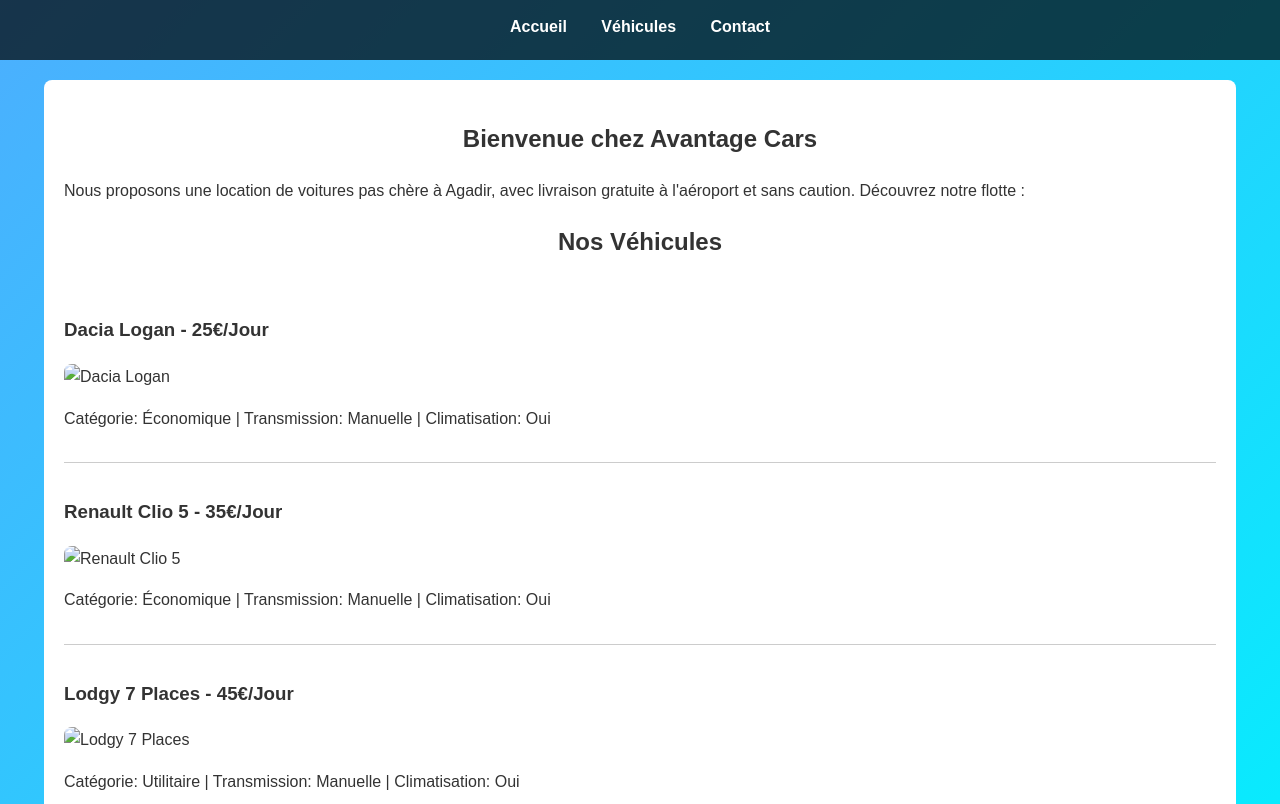
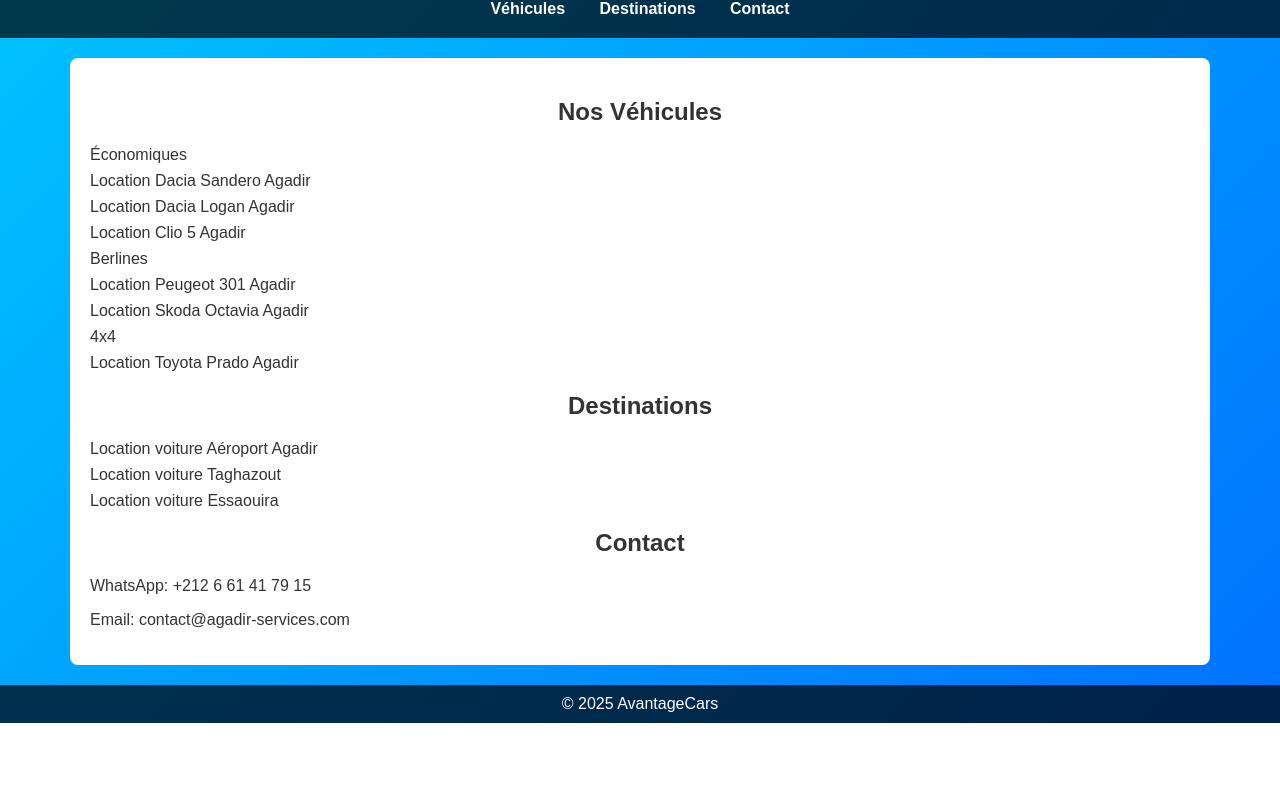
Before and after one commit to doukkar20/avantagecars, a plain HTML site: page index.html in a window 1280 px wide. Shown: the part 100-904 px from the top of the page. After the commit the page ends 823 px from the top, so only its background shows below. Drawn offline with Linux system fonts and the light colour scheme.

Commit message:
Update index.html

```diff
--- a/index.html
+++ b/index.html
@@ -3,53 +3,48 @@
 <head>
     <meta charset="UTF-8">
     <meta name="viewport" content="width=device-width, initial-scale=1.0">
-    <title>Location Voiture Agadir - Avantage Cars</title>
+    <title>Location voiture Agadir Aéroport pas cher - AvantageCars</title>
     <style>
         body {
-            font-family: 'Arial', sans-serif;
-            background: linear-gradient(135deg, #4facfe 0%, #00f2fe 100%);
-            color: #333;
+            font-family: Arial, sans-serif;
             margin: 0;
-            padding: 0;
-            line-height: 1.6;
+            background: linear-gradient(135deg, #00c6ff, #0072ff);
+            color: #fff;
         }
         header {
             background-color: rgba(0,0,0,0.7);
-            color: white;
-            padding: 20px 0;
+            padding: 20px;
             text-align: center;
         }
         nav a {
-            color: white;
+            color: #fff;
             margin: 0 15px;
             text-decoration: none;
             font-weight: bold;
         }
         .container {
-            width: 90%;
-            max-width: 1200px;
+            max-width: 1100px;
             margin: 20px auto;
-            background: white;
+            background: #fff;
+            color: #333;
             padding: 20px;
             border-radius: 8px;
         }
-        h1, h2 {
+        h1, h2, h3 {
             text-align: center;
         }
-        .car {
-            border-bottom: 1px solid #ccc;
-            padding: 15px 0;
+        ul {
+            list-style: none;
+            padding: 0;
         }
-        .car img {
-            max-width: 100%;
-            height: auto;
-            border-radius: 8px;
+        li {
+            margin: 8px 0;
         }
         footer {
+            background-color: rgba(0,0,0,0.7);
             text-align: center;
-            background-color: rgba(0,0,0,0.7);
+            padding: 10px;
             color: white;
-            padding: 10px 0;
             margin-top: 20px;
         }
     </style>
@@ -57,49 +52,57 @@
 <body>
 
 <header>
-    <h1>Location voiture Agadir - Avantage Cars</h1>
+    <h1>Location voiture Agadir Aéroport pas cher</h1>
     <nav>
-        <a href="#accueil">Accueil</a>
         <a href="#vehicules">Véhicules</a>
+        <a href="#destinations">Destinations</a>
         <a href="#contact">Contact</a>
     </nav>
 </header>
 
-<div class="container" id="accueil">
-    <h2>Bienvenue chez Avantage Cars</h2>
-    <p>Nous proposons une location de voitures pas chère à Agadir, avec livraison gratuite à l'aéroport et sans caution. Découvrez notre flotte :</p>
-
+<div class="container">
     <section id="vehicules">
         <h2>Nos Véhicules</h2>
+        <ul>
+            <li>Économiques
+                <ul>
+                    <li>Location Dacia Sandero Agadir</li>
+                    <li>Location Dacia Logan Agadir</li>
+                    <li>Location Clio 5 Agadir</li>
+                </ul>
+            </li>
+            <li>Berlines
+                <ul>
+                    <li>Location Peugeot 301 Agadir</li>
+                    <li>Location Skoda Octavia Agadir</li>
+                </ul>
+            </li>
+            <li>4x4
+                <ul>
+                    <li>Location Toyota Prado Agadir</li>
+                </ul>
+            </li>
+        </ul>
+    </section>
 
-        <div class="car">
-            <h3>Dacia Logan - 25€/Jour</h3>
-            <img src="wp-content/uploads/2018/09/dacia-logan-1.png" alt="Dacia Logan">
-            <p>Catégorie: Économique | Transmission: Manuelle | Climatisation: Oui</p>
-        </div>
-
-        <div class="car">
-            <h3>Renault Clio 5 - 35€/Jour</h3>
-            <img src="wp-content/uploads/2023/02/Location-clio-5-Agadir-e1676024839762.png" alt="Renault Clio 5">
-            <p>Catégorie: Économique | Transmission: Manuelle | Climatisation: Oui</p>
-        </div>
-
-        <div class="car">
-            <h3>Lodgy 7 Places - 45€/Jour</h3>
-            <img src="wp-content/uploads/2018/09/Lodgy-1.png" alt="Lodgy 7 Places">
-            <p>Catégorie: Utilitaire | Transmission: Manuelle | Climatisation: Oui</p>
-        </div>
+    <section id="destinations">
+        <h2>Destinations</h2>
+        <ul>
+            <li>Location voiture Aéroport Agadir</li>
+            <li>Location voiture Taghazout</li>
+            <li>Location voiture Essaouira</li>
+        </ul>
     </section>
 
     <section id="contact">
-        <h2>Contactez-nous</h2>
-        <p>Téléphone & WhatsApp: +212 6 61 41 79 15</p>
+        <h2>Contact</h2>
+        <p>WhatsApp: +212 6 61 41 79 15</p>
         <p>Email: contact@agadir-services.com</p>
     </section>
 </div>
 
 <footer>
-    &copy; 2025 Avantage Cars - Tous droits réservés
+    &copy; 2025 AvantageCars
 </footer>
 
 </body>
```
